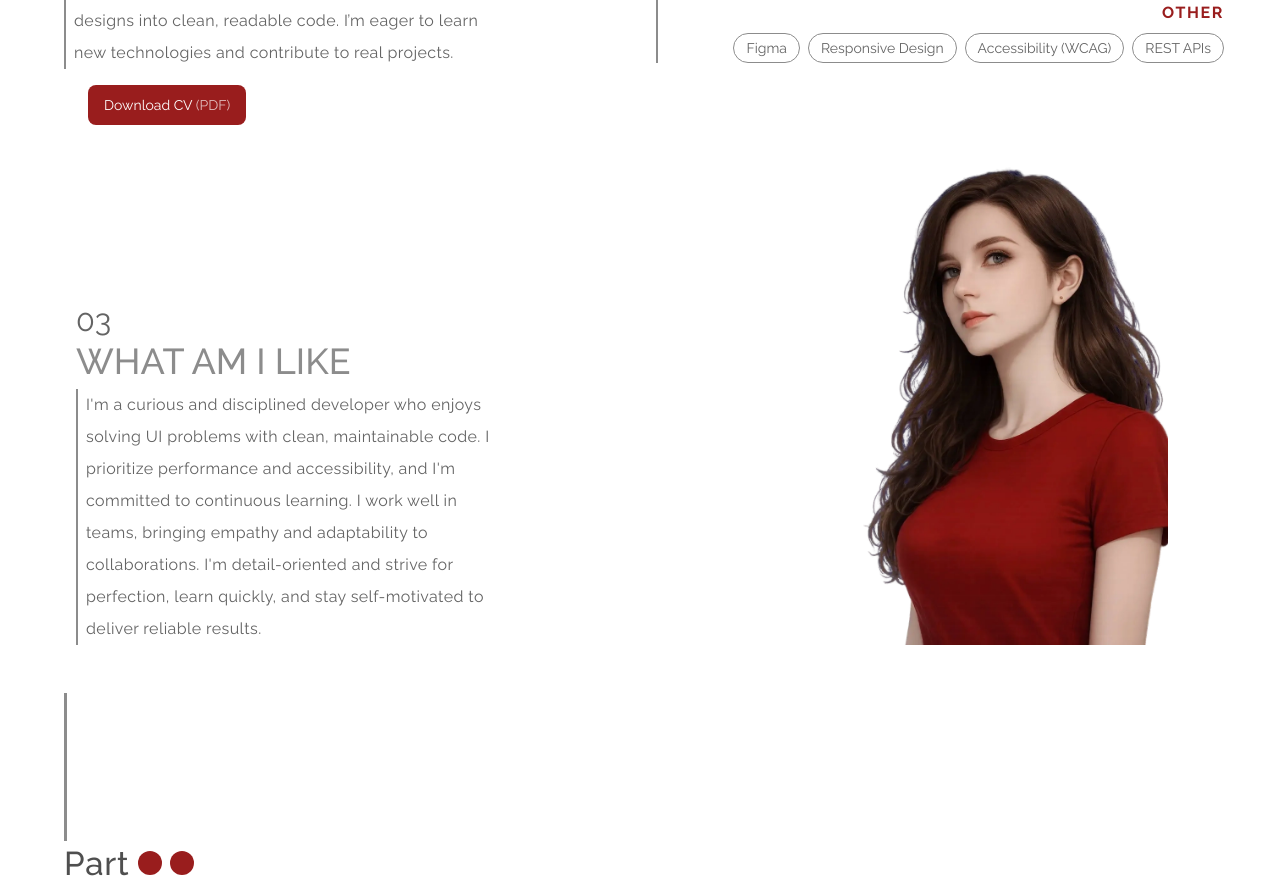
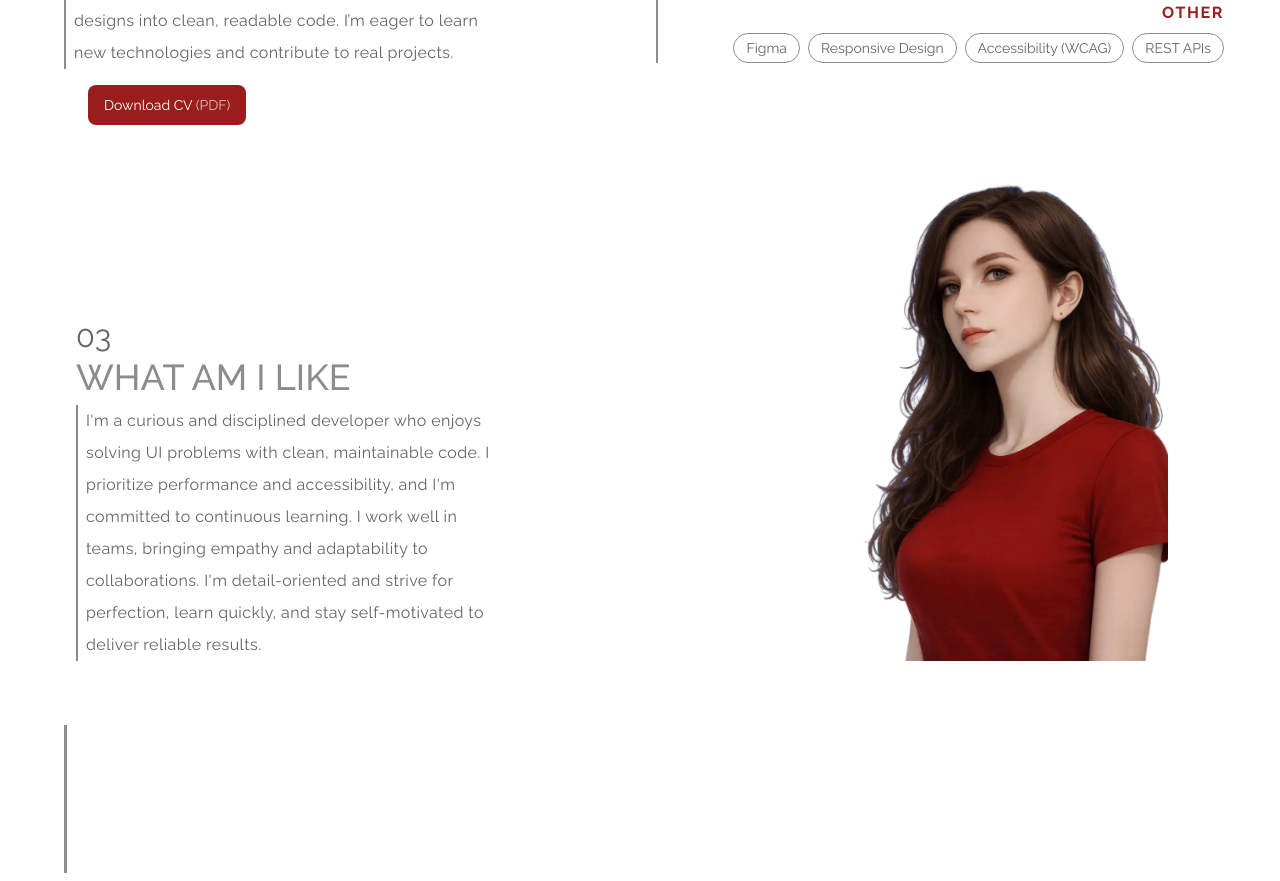
Before and after one commit to bavayra/Portfolio, a React (Vite) app: page / in a window 1280 px wide. Shown: the part 1629-2510 px from the top of the page. Built offline with nearby package versions, Linux system fonts and the light colour scheme.

Commit message:
style: added mb for these sections

```diff
--- a/src/sections/About.tsx
+++ b/src/sections/About.tsx
@@ -3,7 +3,7 @@ const About = () => {
     <section
       id="about"
       aria-labelledby="about-heading"
-      className="relative py-8 ml-3 tablet-sm:ml-12 tablet-md:pb-0 desktop-lg:ml-10 desktop-xl:pb-12"
+      className="relative py-8 mb-4 ml-3 tablet-sm:ml-12 tablet-md:pb-0 desktop-lg:ml-10 desktop-xl:pb-12"
     >
       <div className="leading-6.5">
         <p
--- a/src/sections/Description.tsx
+++ b/src/sections/Description.tsx
@@ -3,7 +3,7 @@ const Description = () => {
     <section
       id="description"
       aria-labelledby="description-heading"
-      className="relative py-8 tablet-sm:ml-12 desktop-lg:ml-10"
+      className="relative py-8 tablet-sm:ml-12 desktop-lg:ml-10 mb-4"
     >
       <div className="grid grid-cols-[1fr_auto] items-end gap-x-2 phone-md:gap-x-4">
         <div>
--- a/src/sections/Skills.tsx
+++ b/src/sections/Skills.tsx
@@ -17,7 +17,7 @@ const Skills = () => {
     <section
       id="skills"
       aria-labelledby="skills-heading"
-      className="relative ml-3 tablet-sm:ml-12 desktop-sm:ml-0"
+      className="relative ml-3 tablet-sm:ml-12 desktop-sm:ml-0 mb-4"
     >
       <div className="leading-6.5">
         <p
```
